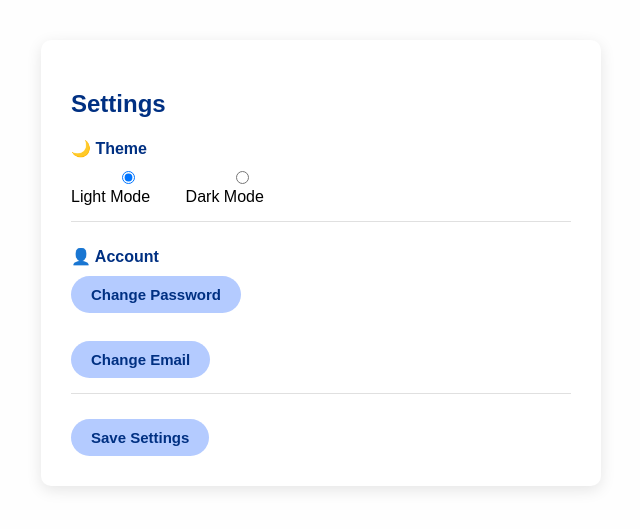
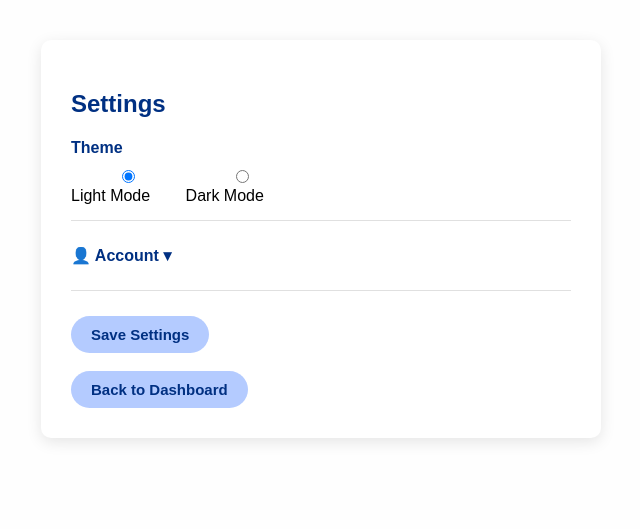
Before and after one commit to rowellalazaro/rowdev, a Django app: page /settings/ in a window 1280 px wide. Shown: the part 66-595 px from the top of the page, without its empty margins (319-959 px from the left). Run offline with Django 5.2, Linux system fonts and the light colour scheme; a user stored in the database is signed in.

Commit message:
update settings

```diff
--- a/myapp/templates/settings.html
+++ b/myapp/templates/settings.html
@@ -5,7 +5,7 @@
     <h2>Settings</h2>
 
     <div class="settings-section">
-        <h4>🌙 Theme</h4>
+        <h4>Theme</h4>
         <div class="toggle-switch">
             <label>
                 <input type="radio" name="theme" value="light" id="light-mode"> Light Mode
@@ -17,13 +17,17 @@
     </div>
 
     <div class="settings-section">
-        <h4>👤 Account</h4>
-        <a href="{% url 'account_change_password' %}" class="save-btn" style="text-decoration:none; display:inline-block; margin-bottom:10px;">Change Password</a>
-        <br><br>
-        <a href="{% url 'account_email' %}" class="save-btn" style="text-decoration:none; display:inline-block;">Change Email</a>
+        <h4 onclick="toggleAccount()" style="cursor:pointer;">👤 Account ▾</h4>
+        <div id="account-options" style="display:none;">
+            <a href="{% url 'account_change_password' %}" class="save-btn" style="text-decoration:none; display:block; margin-bottom:10px; text-align:center;">🔒 Change Password</a>
+            <br>
+            <a href="{% url 'account_email' %}" class="save-btn" style="text-decoration:none; display:block; text-align:center;">✉️ Change Email</a>
+        </div>
     </div>
 
     <button onclick="saveSettings()" class="save-btn">Save Settings</button>
+    <br><br>
+    <a href="{% url 'home' %}" class="save-btn" style="text-decoration:none; display:inline-block;">Back to Dashboard</a>
 </div>
 
 <script>
@@ -52,6 +56,11 @@
         document.cookie = 'theme=' + theme + '; path=/; max-age=31536000';
         window.location.href = '/';
     }
+
+    function toggleAccount() {
+        const options = document.getElementById('account-options');
+        options.style.display = options.style.display === 'none' ? 'block' : 'none';
+    }
 </script>
 
 {% endblock %}
```
